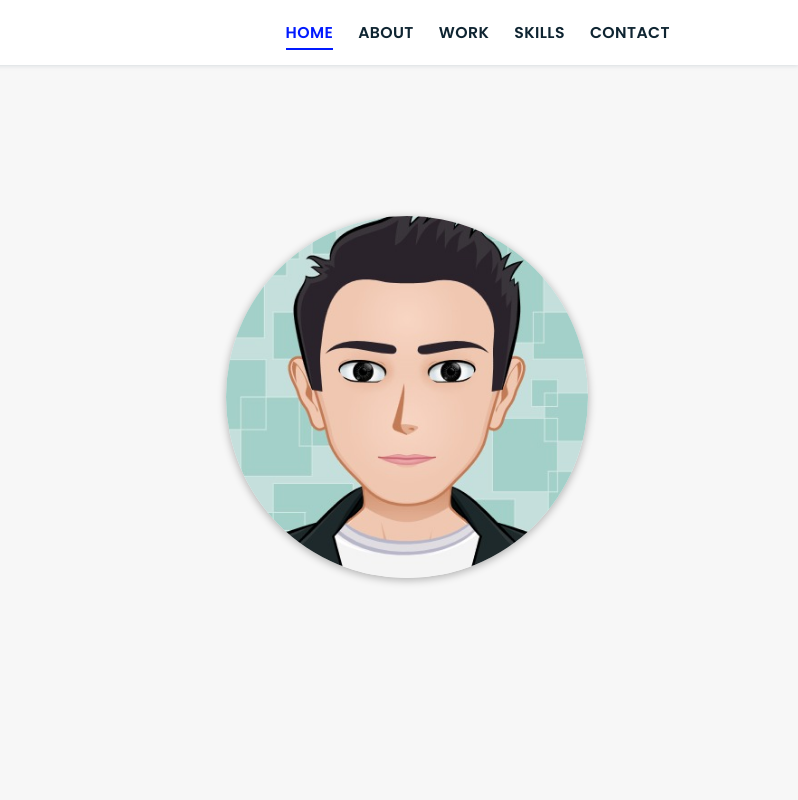
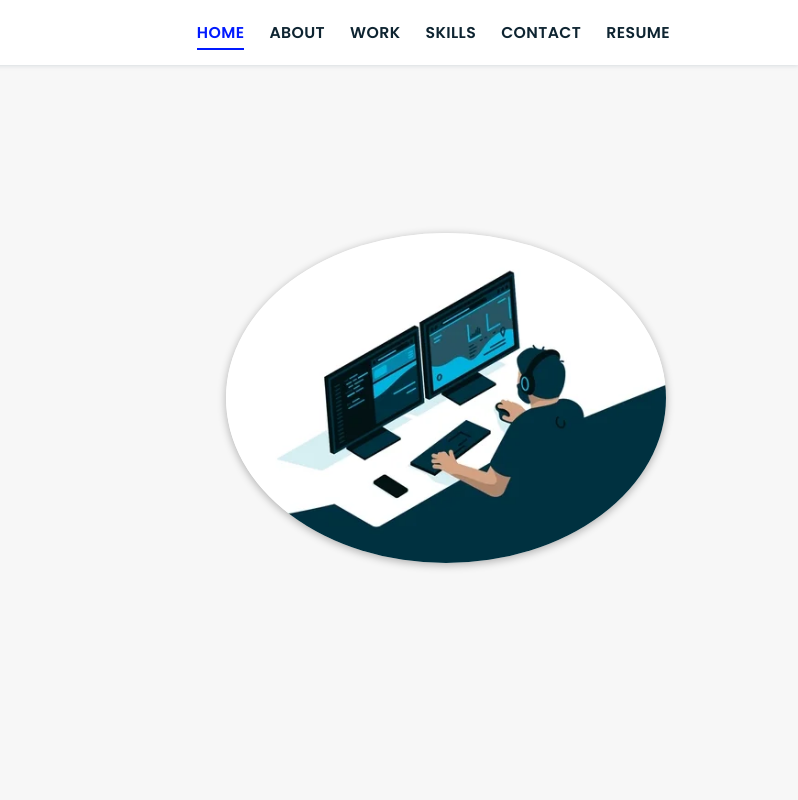
Before and after one commit to rajesh-biswasa/rajesh-biswasa.github.io, a plain HTML site: page index.html in a window 1280 px wide. Shown: the top 800 px of the page, 482-1280 px from the left. Drawn offline with nearby package versions, Linux system fonts and the light colour scheme.

Commit message:
portfolio code

```diff
--- a/index.html
+++ b/index.html
@@ -33,6 +33,7 @@
                 <li><a href="#work">WORK</a></li>
                 <li><a href="#skills">SKILLS</a></li>
                 <li><a href="#contact">CONTACT</a></li>
+                <li><a href="./Document/Rajesh_Biswas_Resume.pdf" target="_blank">RESUME</a></li>
             </ul>
         </nav>
     </header>
@@ -64,7 +65,7 @@
             </div>
         </div>
         <div class="image">
-            <img draggable="false" class="tilt" src="./image/profileHero.jpeg" alt="">
+            <img draggable="false" class="tilt" src="./image/giphy.webp" alt="">
         </div>
     </section>
     <!-- hero section ends -->
--- a/style.css
+++ b/style.css
@@ -225,7 +225,7 @@ header .navbar ul li a:hover {
 }
 
 .home .image img {
-    width: 70%;
+    width: 85%;
     margin-left: 6rem;
     border-radius: 50%;
     box-shadow: 0 2px 8px rgba(0, 0, 0, 0.3);
```
Also changed, not shown: image/200w.gif (added), image/giphy.webp (added), 2 other files.
